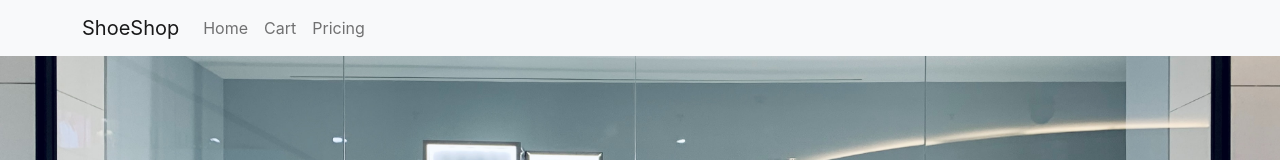
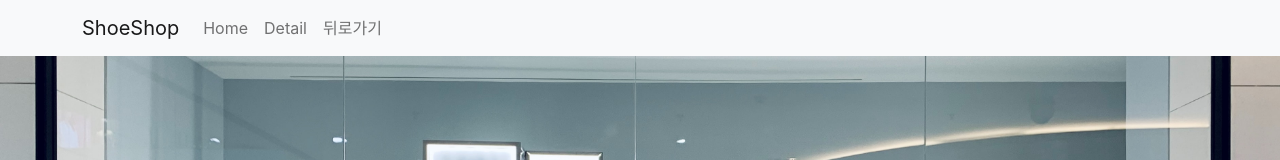
Before and after one commit to wendy1126/react_project, a React (Create React App) app in the folder shop/: page / in a window 1280 px wide. Shown: the top 160 px of the page. Built offline with nearby package versions, Linux system fonts and the light colour scheme.

Commit message:
useNavigate & Outlet 사용

```diff
--- a/shop/src/App.js
+++ b/shop/src/App.js
@@ -12,7 +12,7 @@ import Detail from './routes/Detail.js';
 
 function App() {
   let [shoes] = useState(data);
-  useNavigate();
+  let navigate = useNavigate();
 
   return (
     <div className='App'>
@@ -20,12 +20,13 @@ function App() {
         <Container>
           <Navbar.Brand href='#home'>ShoeShop</Navbar.Brand>
           <Nav className='me-auto'>
-            <Nav.Link href='#home'>Home</Nav.Link>
-            <Nav.Link href='#features'>Cart</Nav.Link>
-            <Nav.Link href='#pricing'>Pricing</Nav.Link>
+            <Nav.Link onClick={()=>{navigate('/')}}>Home</Nav.Link>
+            <Nav.Link onClick={()=>{navigate('/detail')}}>Detail</Nav.Link>
+            <Nav.Link onClick={()=>{navigate(-1)}}>뒤로가기</Nav.Link>
           </Nav>
         </Container>
       </Navbar>
+
 
       {/* <Link to='/'>홈</Link>
       <Link to='/detail'>상세페이지</Link> */}
@@ -52,7 +53,13 @@ function App() {
             </>
           }
         />
+        <Route path='*' element={<div>404페이지</div>} />
         <Route path='/detail' element={<Detail></Detail>} />
+        <Route path='/about' element={<About></About>}>
+          <Route path='member' element={<div>멤버임</div>}/>
+          <Route path='location' element={<div>위치정보임</div>}/>
+        </Route>
+
       </Routes>
 
       {/* <div
@@ -88,4 +95,13 @@ function Card(props) {
   );
 }
 
+function About(){
+  return (
+    <div>
+      <h4>회사정보임</h4>
+      <Outlet></Outlet>
+    </div>
+  )
+}
+
 export default App;
```
